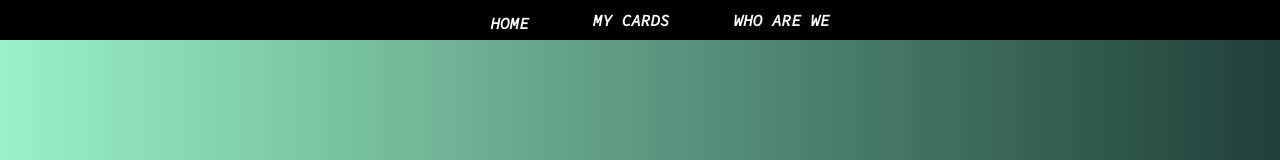
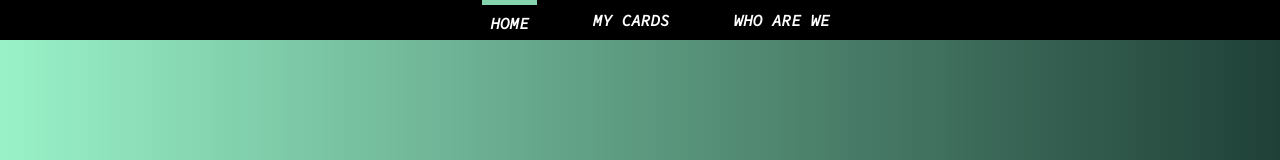
Before and after one commit to X3rez/Cards-app, a Next.js app: page / in a window 1280 px wide. In both pictures the pointer is over the item "HOME". Shown: the top 160 px of the page. Built offline with nearby package versions, Linux system fonts and the light colour scheme.

Commit message:
Update Navbar.module.css

```diff
--- a/styles/Navbar.module.css
+++ b/styles/Navbar.module.css
@@ -25,7 +25,7 @@
 }
 
 .nav__li:hover{
-    border-top: 5px solid #000;
+    border-top: 5px solid #85D4B0;
 }
 
 .nav__button{
```
